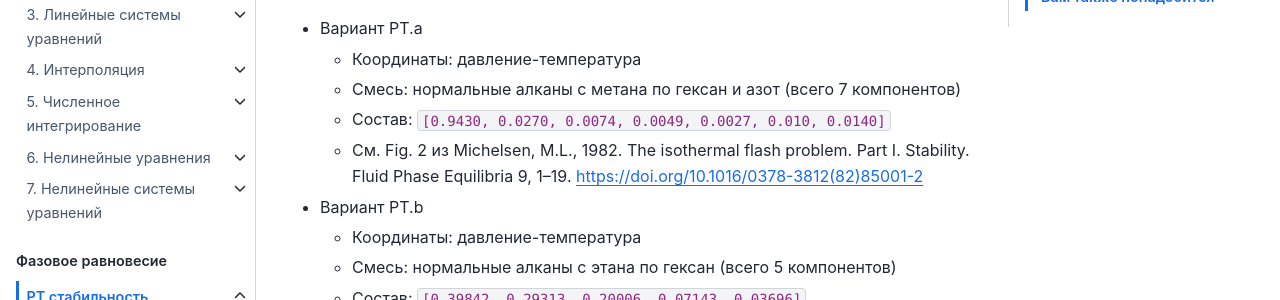
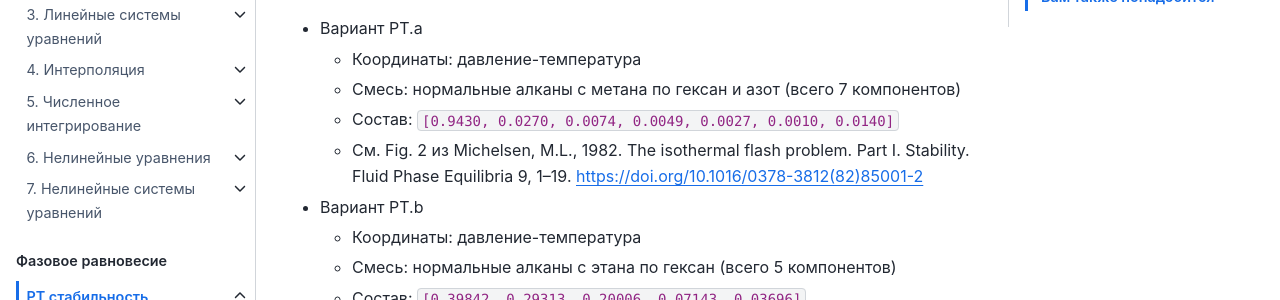
Before and after one commit to stepanzh/computational_thermodynamics, a Jupyter Book: the page built from book/ptstability/exercise.md, in a window 1280 px wide and 900 px high, scrolled down 318 px. Shown: the part 148-448 px from the top of the window. Built offline with Jupyter Book 1.0.4 settings and Sphinx 7.4.7 and the Sphinx Book theme 1.1.4, drawn with Linux system fonts in a browser that asks for light colours.

Commit message:
fix: мол. доля гексана в задании

```diff
--- a/book/ptstability/exercise.md
+++ b/book/ptstability/exercise.md
@@ -17,7 +17,7 @@
 - Вариант PT.a
     + Координаты: давление-температура
     + Смесь: нормальные алканы с метана по гексан и азот (всего 7 компонентов)
-    + Состав: `[0.9430, 0.0270, 0.0074, 0.0049, 0.0027, 0.010, 0.0140]`
+    + Состав: `[0.9430, 0.0270, 0.0074, 0.0049, 0.0027, 0.0010, 0.0140]`
     + См. Fig. 2 из Michelsen, M.L., 1982. The isothermal flash problem. Part I. Stability. Fluid Phase Equilibria 9, 1–19. https://doi.org/10.1016/0378-3812(82)85001-2
 - Вариант PT.b
     + Координаты: давление-температура
```
